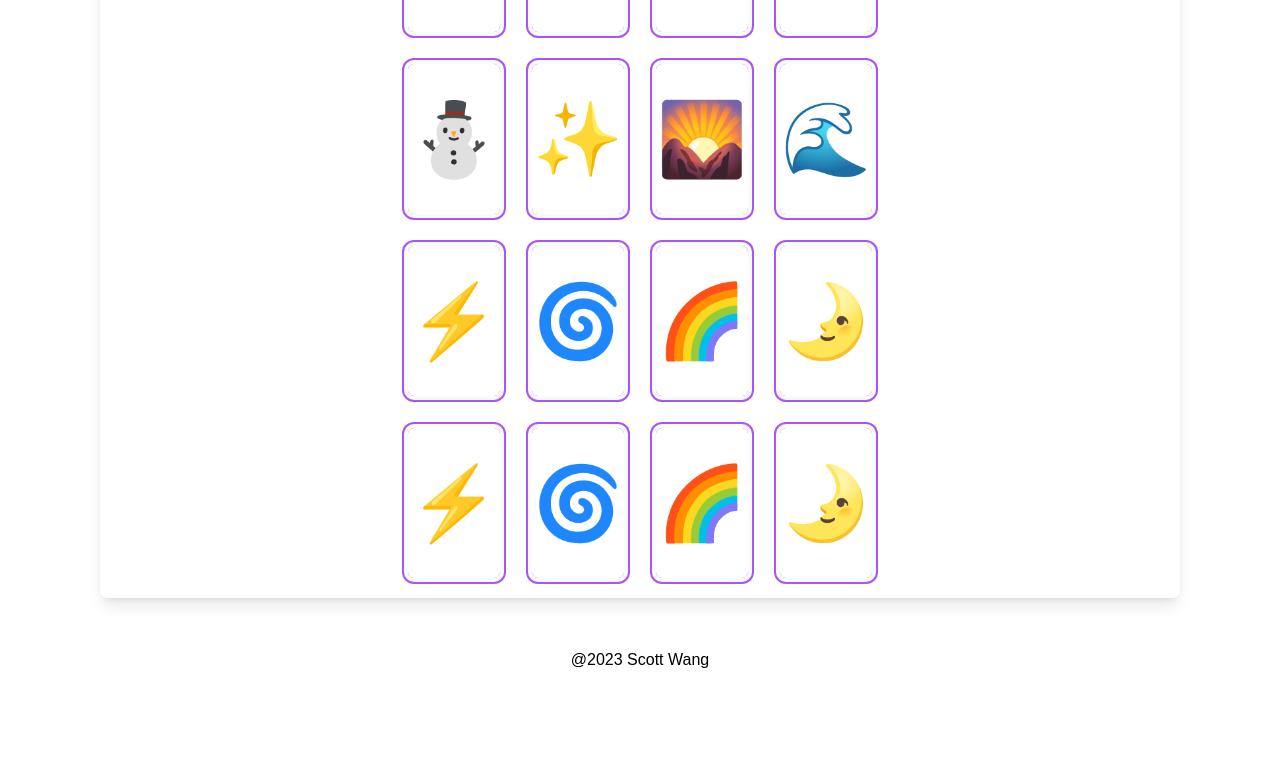
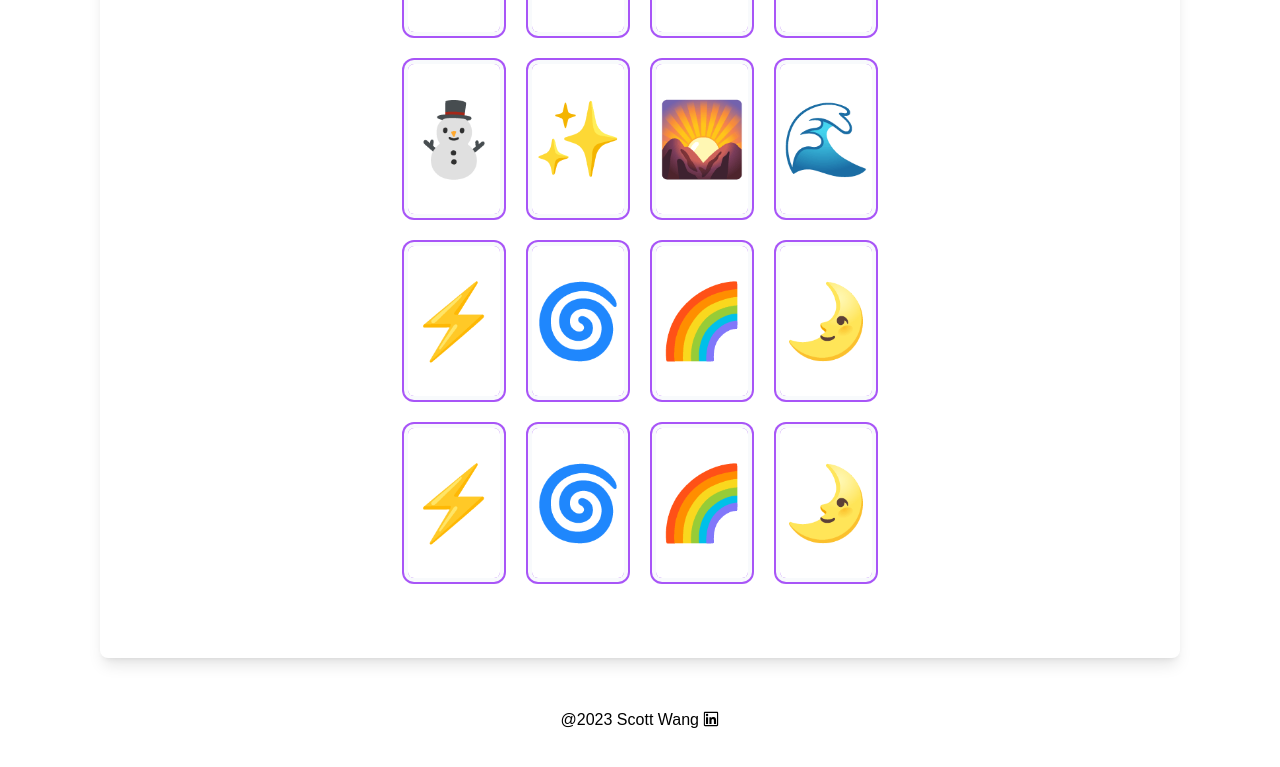
Before and after one commit to scottascott/concentration, a Next.js app: page / in a window 1280 px wide. Shown: the part 613-1380 px from the top of the page. Before the commit the page ends 1335 px from the top, so only its background shows below. Built offline with nearby package versions, Linux system fonts and the light colour scheme.

Commit message:
import antd; footer update

```diff
--- a/package.json
+++ b/package.json
@@ -13,6 +13,7 @@
     "@splinetool/react-spline": "^2.2.6",
     "@splinetool/runtime": "^0.9.345",
     "@t3-oss/env-nextjs": "^0.3.1",
+    "antd": "^5.5.2",
     "framer-motion": "^10.12.16",
     "next": "^13.4.2",
     "react": "18.2.0",
--- a/src/pages/_app.tsx
+++ b/src/pages/_app.tsx
@@ -1,10 +1,15 @@
 import { type AppType } from "next/dist/shared/lib/utils";
+import { ConfigProvider } from "antd";
 import "~/styles/globals.css";
 import "~/styles/menu3d.css";
 import "~/styles/toolBar3d.css";
 
 const MyApp: AppType = ({ Component, pageProps }) => {
-  return <Component {...pageProps} />;
+  return (
+    <ConfigProvider theme={{ token: { colorPrimary: "#a855f7" } }}>
+      <Component {...pageProps} />
+    </ConfigProvider>
+  );
 };
 
 export default MyApp;
--- a/src/pages/components/footer.tsx
+++ b/src/pages/components/footer.tsx
@@ -1,8 +1,16 @@
-
+import { LinkedinOutlined } from "@ant-design/icons";
+import { Switch } from "antd";
 export default function Footer() {
   return (
-    <div className="py-[50px] text-center w-full">
-        @2023 Scott Wang
+    <div className="w-full py-[50px] text-center">
+      @2023 Scott Wang{" "}
+      <a
+        href="https://www.linkedin.com/in/scott-wang-a1b129210/"
+        target="_blank"
+        rel="noopener noreferrer"
+      >
+        <LinkedinOutlined />
+      </a>
     </div>
   );
 }
--- a/src/pages/components/game.tsx
+++ b/src/pages/components/game.tsx
@@ -135,7 +135,7 @@ export default function Game(props: { type: number }) {
       </div>
       {/* cards */}
       <div
-        className="mx-auto grid w-fit grid-cols-4 gap-8 sm:grid-flow-col sm:grid-rows-4 "
+        className="mx-auto grid sm:pb-[60px] w-fit grid-cols-4 gap-8 sm:grid-flow-col sm:grid-rows-4 "
         ref={animationParent}
       >
         {curCards.map((card: GameCardProps, index: number) => {
```
Also changed, not shown: 1 other file (tests, documents, lock files or other folders).
